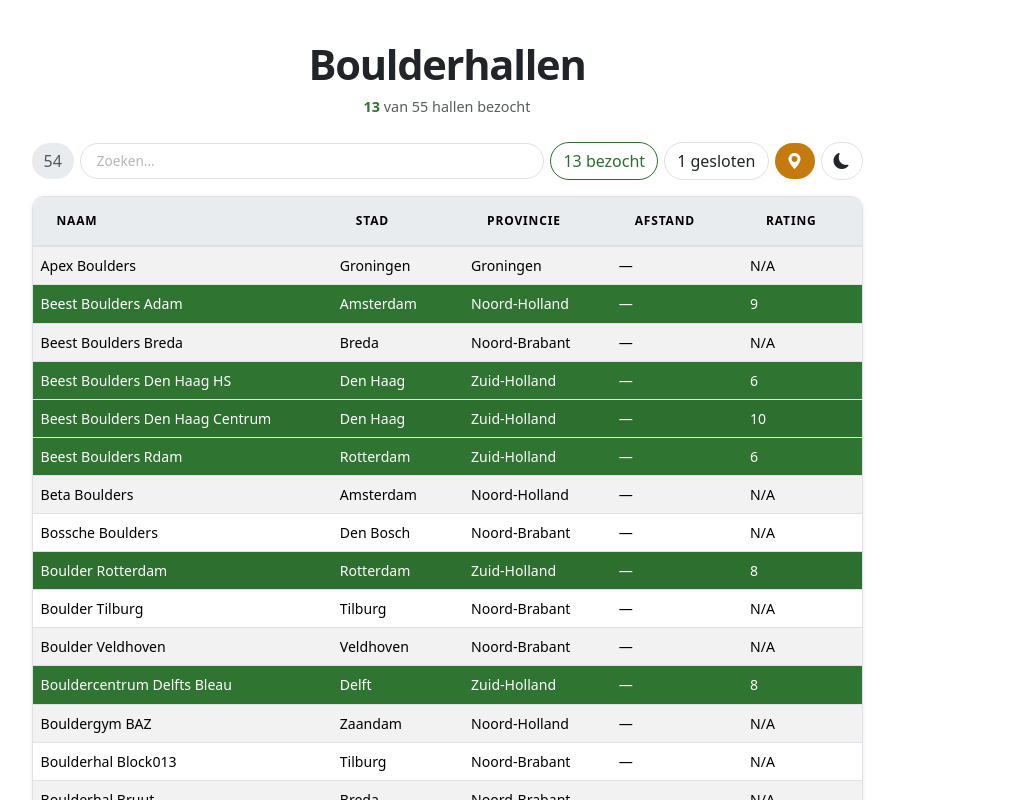
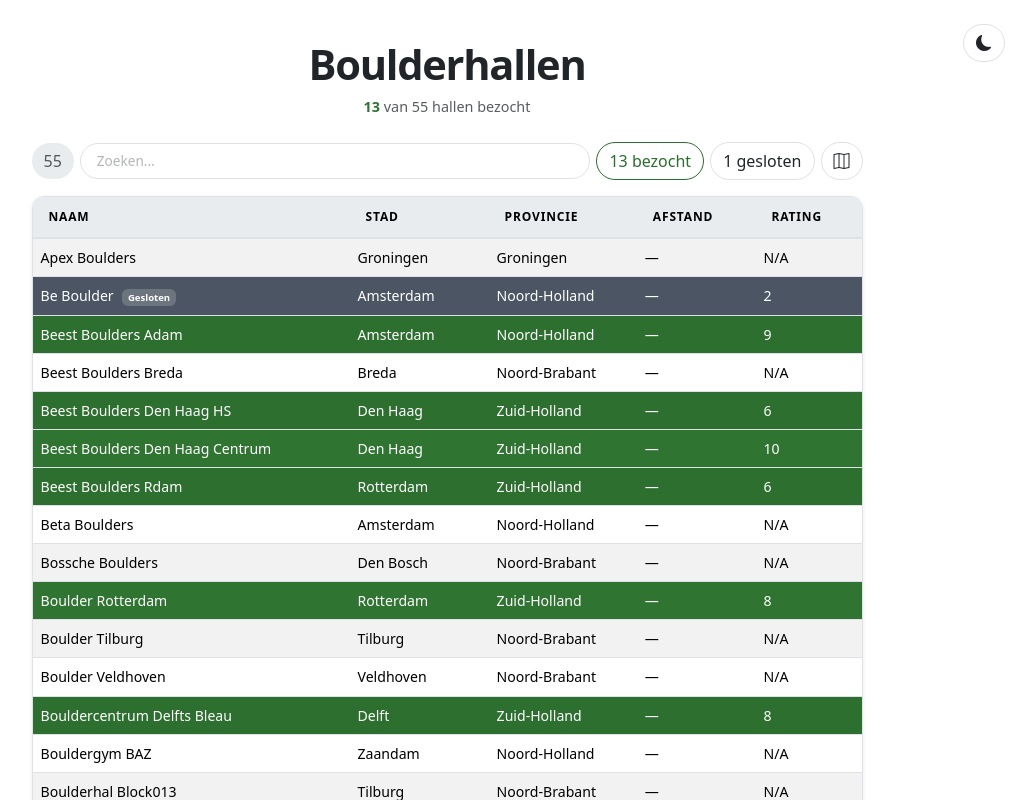
Before and after one commit to Soham-Chatt/boulder, a Next.js app: page / in a window 1280 px wide. Shown: the top 800 px of the page, without its empty margins (193-1229 px from the left). Built offline with nearby package versions, Linux system fonts and the light colour scheme; no server answers.

Commit message:
fix: gesloten filter parity, theme toggle to header, map colorScheme, table alignment, neutral map button

```diff
--- a/src/App.js
+++ b/src/App.js
@@ -1,5 +1,6 @@
 import React, {useState, useEffect} from 'react';
 import 'bootstrap/dist/css/bootstrap.min.css';
+import "bootstrap-icons/font/bootstrap-icons.css";
 import Halls from './components/Halls';
 import Search from './components/Search';
 import Warning from './components/Warning';
@@ -19,11 +20,11 @@
     province: 'asc',
     distance: 'asc',
     rating: 'asc',
-    visited: false
+    visited: false,
+    closed: false,
   });
   const [showMap, setShowMap] = useState(false);
   const [locationSet, setLocationSet] = useState(false);
-  const [showClosed, setShowClosed] = useState(false);
   const [isDark, setIsDark] = useState(() => {
     try {
       const saved = localStorage.getItem('theme');
@@ -37,7 +38,6 @@
     document.documentElement.setAttribute('data-bs-theme', isDark ? 'dark' : 'light');
   }, [isDark]);
 
-  // Follow system preference when the user hasn't manually overridden
   useEffect(() => {
     const mq = window.matchMedia('(prefers-color-scheme: dark)');
     const handler = (e) => {
@@ -47,6 +47,11 @@
     mq.addEventListener('change', handler);
     return () => mq.removeEventListener('change', handler);
   }, []);
+
+  // Remount the map when the theme changes so colorScheme applies reliably
+  useEffect(() => {
+    if (showMap) setMapKey(k => k + 1);
+  }, [isDark]); // eslint-disable-line react-hooks/exhaustive-deps
 
   const toggleTheme = () => {
     setIsDark(prev => {
@@ -59,7 +64,7 @@
   // ---------------------- Basic set-up ---------------------- //
   useEffect(() => {
     setHalls(hallsData);
-    setDisplayedHalls(hallsData.filter(h => !h.closed));
+    setDisplayedHalls(hallsData);
     setVisitedCount(hallsData.filter(hall => hall.visited).length);
 
     const showPosition = (position) => {
@@ -75,9 +80,10 @@
       setLocationSet(true);
     };
 
-    navigator.geolocation ? navigator.geolocation.getCurrentPosition(showPosition, showError) : console.error("Geolocation is not supported by this browser.");
+    navigator.geolocation
+      ? navigator.geolocation.getCurrentPosition(showPosition, showError)
+      : console.error("Geolocation is not supported by this browser.");
   }, []);
-
 
   useEffect(() => {
     if (!locationSet) {
@@ -104,21 +110,18 @@
     }
   }, [locationSet]);
 
-
   useEffect(() => {
     if (!halls.length) return;
-    const base = halls.filter(h => showClosed || !h.closed);
     if (myCoordinates) {
-      const updatedHalls = base.map(hall => ({
+      const updatedHalls = halls.map(hall => ({
         ...hall,
         distance: calculateDistance(myCoordinates.latitude, myCoordinates.longitude, hall.latitude, hall.longitude)
       }));
       sortByDistanceInitial(updatedHalls);
     } else {
-      setDisplayedHalls(base);
+      setDisplayedHalls(halls);
     }
-  }, [halls, myCoordinates, showClosed]);
-
+  }, [halls, myCoordinates]);
 
   // ---------------------- Sorting functions ---------------------- //
   const sortByDistanceInitial = (hallsWithDistance) => {
@@ -145,19 +148,18 @@
   };
 
   const showVisited = () => {
-    const base = halls.filter(h => showClosed || !h.closed);
     if (sortState.visited) {
       if (myCoordinates) {
-        const hallsWithDistance = base.map(hall => ({
+        const hallsWithDistance = halls.map(hall => ({
           ...hall,
           distance: calculateDistance(myCoordinates.latitude, myCoordinates.longitude, hall.latitude, hall.longitude)
         }));
         sortByDistanceInitial(hallsWithDistance);
       } else {
-        setDisplayedHalls(base);
+        setDisplayedHalls(halls);
       }
     } else {
-      const visitedHalls = base.filter(hall => hall.visited);
+      const visitedHalls = halls.filter(hall => hall.visited);
       if (myCoordinates) {
         const hallsWithDistance = visitedHalls.map(hall => ({
           ...hall,
@@ -170,19 +172,45 @@
     }
     setSortState(prevState => ({
       ...prevState,
-      visited: !prevState.visited
+      visited: !prevState.visited,
+      closed: false,
     }));
-  }
+  };
 
-  const toggleShowClosed = () => setShowClosed(prev => !prev);
-
+  const showOnlyClosed = () => {
+    if (sortState.closed) {
+      if (myCoordinates) {
+        const hallsWithDistance = halls.map(hall => ({
+          ...hall,
+          distance: calculateDistance(myCoordinates.latitude, myCoordinates.longitude, hall.latitude, hall.longitude)
+        }));
+        sortByDistanceInitial(hallsWithDistance);
+      } else {
+        setDisplayedHalls(halls);
+      }
+    } else {
+      const closedHalls = halls.filter(hall => hall.closed);
+      if (myCoordinates) {
+        const hallsWithDistance = closedHalls.map(hall => ({
+          ...hall,
+          distance: calculateDistance(myCoordinates.latitude, myCoordinates.longitude, hall.latitude, hall.longitude)
+        }));
+        sortByDistanceInitial(hallsWithDistance);
+      } else {
+        setDisplayedHalls(closedHalls);
+      }
+    }
+    setSortState(prevState => ({
+      ...prevState,
+      closed: !prevState.closed,
+      visited: false,
+    }));
+  };
 
   const toggleMapVisibility = () => {
     setShowMap(prevShow => {
       const nextShow = !prevShow;
-      if (nextShow) {
-        setMapKey(prevKey => prevKey + 1);
-      }
+      if (nextShow) setMapKey(prevKey => prevKey + 1);
       return nextShow;
     });
   };
@@ -190,7 +218,6 @@
   // ---------------------- Helper functions ---------------------- //
   const calculateDistance = (lat1, lon1, lat2, lon2) => {
     if (!lat1 || !lon1 || !lat2 || !lon2) return null;
-
     const toRadians = degree => degree * Math.PI / 180;
     let R = 6371;
     let dLat = toRadians(lat2 - lat1);
@@ -200,19 +227,16 @@
       Math.sin(dLon / 2) * Math.sin(dLon / 2);
     let c = 2 * Math.atan2(Math.sqrt(a), Math.sqrt(1 - a));
     return R * c;
-  }
+  };
 
   const handleSearchChange = (searchQuery) => {
     const lowerCaseQuery = searchQuery.toLowerCase();
-    const base = halls.filter(h => showClosed || !h.closed);
-
-    const filteredHalls = base.filter(hall =>
+    const filteredHalls = halls.filter(hall =>
       hall.name.toLowerCase().includes(lowerCaseQuery) ||
       hall.city.toLowerCase().includes(lowerCaseQuery) ||
       hall.province.toLowerCase().includes(lowerCaseQuery) ||
       (hall.rating && hall.rating.toString().toLowerCase().includes(lowerCaseQuery))
     );
-
     if (myCoordinates) {
       const hallsWithDistance = filteredHalls.map(hall => ({
         ...hall,
@@ -224,10 +248,19 @@
     }
   };
 
+  const closedCount = halls.filter(h => h.closed).length;
+
   return (
     <div className="App">
       <div className="container">
         <header className="site-header">
+          <button
+            className="btn btn-outline-secondary theme-toggle"
+            onClick={toggleTheme}
+            title={isDark ? 'Lichtmodus' : 'Donkermodus'}
+          >
+            <i className={`bi ${isDark ? 'bi-sun-fill' : 'bi-moon-fill'}`} />
+          </button>
           <h1 className="site-title">Boulderhallen</h1>
           <p className="site-subtitle">
             <strong>{visitedCount}</strong> van {halls.length} hallen bezocht
@@ -253,15 +286,14 @@
             <Search
               showVisited={showVisited}
               visitedFiltered={sortState.visited}
+              showOnlyClosed={showOnlyClosed}
+              closedFiltered={sortState.closed}
               showMap={toggleMapVisibility}
+              mapVisible={showMap}
               visitedCount={visitedCount}
               hallCount={displayedHalls.length}
               onSearchChange={handleSearchChange}
-              showClosed={showClosed}
-              toggleShowClosed={toggleShowClosed}
-              closedCount={halls.filter(h => h.closed).length}
-              isDark={isDark}
-              toggleTheme={toggleTheme}
+              closedCount={closedCount}
             />
             <Halls
               halls={displayedHalls}
@@ -272,7 +304,6 @@
       </div>
     </div>
   );
-
 }
 
 export default App;
--- a/src/components/Map.js
+++ b/src/components/Map.js
@@ -143,6 +143,7 @@
       minZoom={3}
       gestureHandling="cooperative"
       mapId={process.env.NEXT_PUBLIC_GOOGLE_MAPS_MAP_ID}
+      colorScheme={isDark ? 'DARK' : 'LIGHT'}
     >
       <MapColorScheme isDark={isDark} />
       <PanToUser coords={coords} />
--- a/src/components/Search.js
+++ b/src/components/Search.js
@@ -1,7 +1,7 @@
 import React from 'react';
 import "bootstrap-icons/font/bootstrap-icons.css";
 
-function Search({ showVisited, visitedFiltered, showMap, visitedCount, hallCount, onSearchChange, showClosed, toggleShowClosed, closedCount, isDark, toggleTheme }) {
+function Search({ showVisited, visitedFiltered, showOnlyClosed, closedFiltered, showMap, mapVisible, visitedCount, hallCount, onSearchChange, closedCount }) {
   return (
     <div className="filter-bar">
       <span className="btn btn-info" style={{ flexShrink: 0 }}>{hallCount}</span>
@@ -21,24 +21,21 @@
       </button>
       {closedCount > 0 && (
         <button
-          className={`btn ${showClosed ? 'btn-secondary' : 'btn-outline-secondary'}`}
-          onClick={toggleShowClosed}
-          title={showClosed ? 'Gesloten verbergen' : 'Gesloten tonen'}
+          className={`btn ${closedFiltered ? 'btn-secondary' : 'btn-outline-secondary'}`}
+          onClick={showOnlyClosed}
+          title={closedFiltered ? 'Toon alle hallen' : 'Toon alleen gesloten'}
           style={{ flexShrink: 0 }}
         >
           {closedCount} <span className="d-none d-sm-inline">gesloten</span>
         </button>
       )}
-      <button className="btn btn-warning" onClick={showMap} title="Kaart" style={{ flexShrink: 0 }}>
-        <i className="bi bi-geo-alt-fill" />
-      </button>
       <button
-        className="btn btn-outline-secondary"
-        onClick={toggleTheme}
-        title={isDark ? 'Lichtmodus' : 'Donkermodus'}
+        className={`btn ${mapVisible ? 'btn-secondary' : 'btn-outline-secondary'}`}
+        onClick={showMap}
+        title="Kaart"
         style={{ flexShrink: 0 }}
       >
-        <i className={isDark ? 'bi bi-sun-fill' : 'bi bi-moon-fill'} />
+        <i className="bi bi-map" />
       </button>
     </div>
   );
--- a/src/index.css
+++ b/src/index.css
@@ -9,8 +9,16 @@
 
 /* ── Site header ──────────────────────────────────────────────── */
 .site-header {
+  position: relative;
   padding: 2.5rem 0 1.5rem;
   text-align: center;
+}
+
+.theme-toggle {
+  position: absolute;
+  top: 1.5rem;
+  right: 0;
+  padding: 0.4rem 0.7rem;
 }
 
 .site-title {
@@ -74,11 +82,6 @@
 [data-bs-theme="dark"] .btn-outline-success {
   border-color: #4ade80 !important;
   color: #4ade80 !important;
-}
-
-.btn-warning {
-  background-color: #c47a0c !important;
-  color: #fff !important;
 }
 
 .btn-outline-secondary {
@@ -146,23 +149,25 @@
   background: var(--bs-secondary-bg) !important;
   color: var(--bs-emphasis-color) !important;
   border-bottom: 2px solid var(--bs-border-color) !important;
-  padding: 0.75rem 1rem;
-  font-size: 0;
+  padding: 0.25rem 0.5rem;
   vertical-align: middle;
 }
 
-/* Sort buttons inside <th> look like plain text, not buttons */
+/* Sort buttons inside <th> — same padding/alignment as td cells */
 .table thead th .btn {
   background: transparent !important;
   color: var(--bs-emphasis-color) !important;
   border: none !important;
-  padding: 0.2rem 0.5rem;
+  padding: 0.45rem 0.5rem;
   font-size: 0.75rem;
   font-weight: 700;
   text-transform: uppercase;
   letter-spacing: 0.07em;
   border-radius: 6px !important;
   transition: background 0.12s;
+  display: block;
+  width: 100%;
+  text-align: left;
 }
 
 .table thead th .btn:hover {
```
